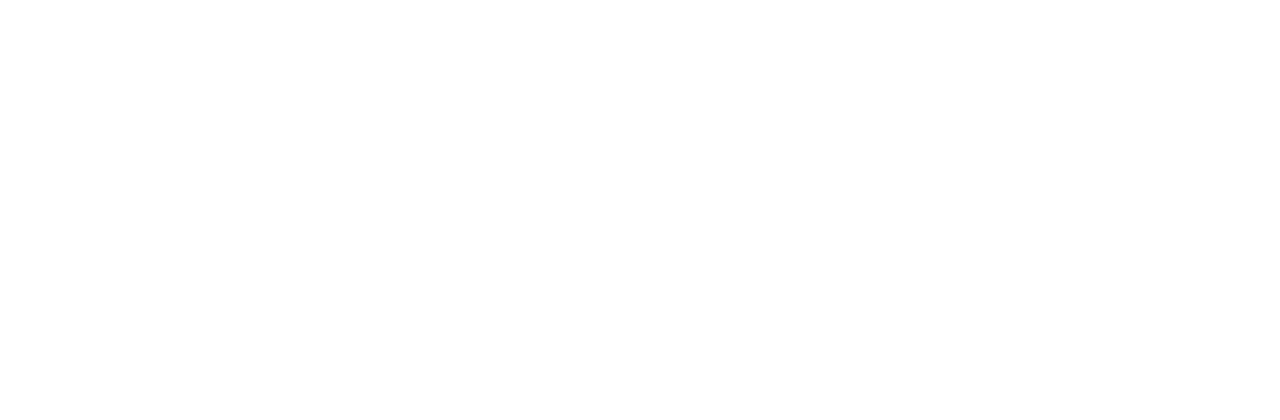
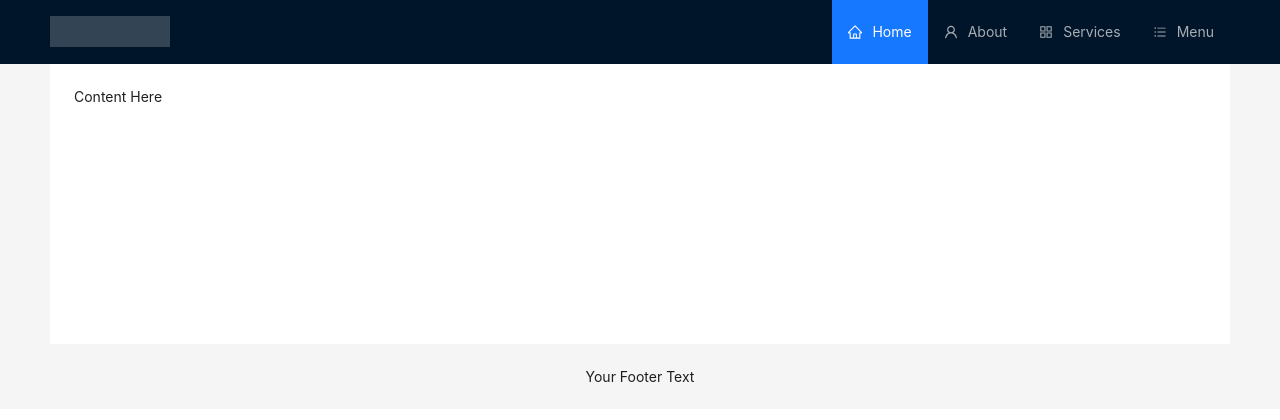
Before and after one commit to Arsalan-123/react-app, a React (Create React App) app: page /home in a window 1280 px wide. Before the commit this address led to /. Shown: the top 420 px of the page. Built offline with nearby package versions, Linux system fonts and the light colour scheme.

Commit message:
authlayout

```diff
--- a/package.json
+++ b/package.json
@@ -9,6 +9,7 @@
     "@testing-library/jest-dom": "^5.16.5",
     "@testing-library/react": "^13.4.0",
     "@testing-library/user-event": "^13.5.0",
+    "antd": "^5.8.3",
     "axios": "^1.4.0",
     "firebase": "^9.23.0",
     "react": "^18.2.0",
--- a/src/Layout/Authlayout/Authlayout.jsx
+++ b/src/Layout/Authlayout/Authlayout.jsx
@@ -3,16 +3,19 @@
 import { Navigate, } from 'react-router-dom'
 
 
-const Authlayout = ({isSignedIn, children}) => {
-  const log = true;
-    if (!isSignedIn) {
-      return <Navigate to="/" replace />
+const Authlayout = ({isLoggedIn, children}) => {
+
+    if (!isLoggedIn) {
+      return <Navigate to="login" replace />
     }
     return <Outlet/>
    }
 
 
-
+// const Authlayout =() =>{
+//   return(
+//   <Outlet/>
+// )}
 
 
 
--- /dev/null
+++ b/src/Pages/Screens/Home.css
@@ -0,0 +1,20 @@
+.header {
+  display: flex;
+  justify-content: space-between;
+
+}
+
+.logo {
+  width: 120px;
+  height: 31px;
+  background: rgba(255, 255, 255, 0.2);
+  margin: 16px 28px 16px 0;
+  float: left;
+}
+
+.site-layout-content {
+  background: #fff;
+  padding: 24px;
+  min-height: 280px;
+
+}
--- a/src/Pages/Screens/Home.js
+++ b/src/Pages/Screens/Home.js
@@ -1,9 +1,51 @@
-import React from 'react'
+// import React from 'react'
 
+// const Home = () => {
+//   return (
+//     <div>Home</div>
+//   )
+// }
+
+// export default Home
+
+import React from 'react';
+import { Layout, Menu } from 'antd';
+import './Home.css'; // Import the CSS file
+
+import {
+  HomeOutlined,
+  UserOutlined,
+  AppstoreOutlined,
+  BarsOutlined,
+} from '@ant-design/icons';
+
+const { Header, Content, Footer, Sider } = Layout;
 const Home = () => {
   return (
-    <div>Home</div>
-  )
-}
+    <Layout>
+      <Header className="header">
+        <div className="logo" />
+        <Menu theme="dark" mode="horizontal" defaultSelectedKeys={['1']}>
+          <Menu.Item key="1" icon={<HomeOutlined />}>
+            Home
+          </Menu.Item>
+          <Menu.Item key="2" icon={<UserOutlined />}>
+            About
+          </Menu.Item>
+          <Menu.Item key="3" icon={<AppstoreOutlined />}>
+            Services
+          </Menu.Item>
+          <Menu.Item key="4" icon={<BarsOutlined />}>
+            Menu
+          </Menu.Item>
+        </Menu>
+      </Header>
+      <Content style={{ padding: '0 50px' }}>
+        <div className="site-layout-content">Content Here</div>
+      </Content>
+      <Footer style={{ textAlign: 'center' }}>Your Footer Text</Footer>
+    </Layout>
+  );
+};
 
-export default Home
+export default Home;
--- a/src/Routes.jsx
+++ b/src/Routes.jsx
@@ -6,13 +6,17 @@
 import Authlayout from "./Layout/Authlayout/Authlayout";
 import Mainlayout from "./Layout/MainLayout/Mainlayout";
 import Home from "./Pages/Screens/Home";
+//import { auth } from "./Components/Config/Firebase";
+
+const isLoggedIn = true
+const router = createBrowserRouter ( [
 
 
-const router = createBrowserRouter([
   {
     path: "/",
-    element: <Authlayout/>,
-    children: [
+    element: <Authlayout  isLoggedIn={isLoggedIn}   />,
+    children:
+    [
 
       {
         path: "home",
@@ -23,7 +27,7 @@
   },
   {
     path: "/",
-    element: <Mainlayout />,
+    element: <Mainlayout  isLoggedIn={isLoggedIn}  />,
     children: [
 
 
```
Also changed, not shown: 1 other file (tests, documents, lock files or other folders).
